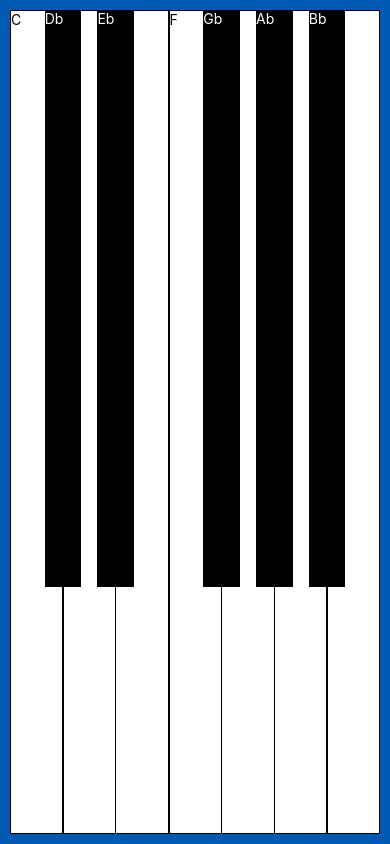
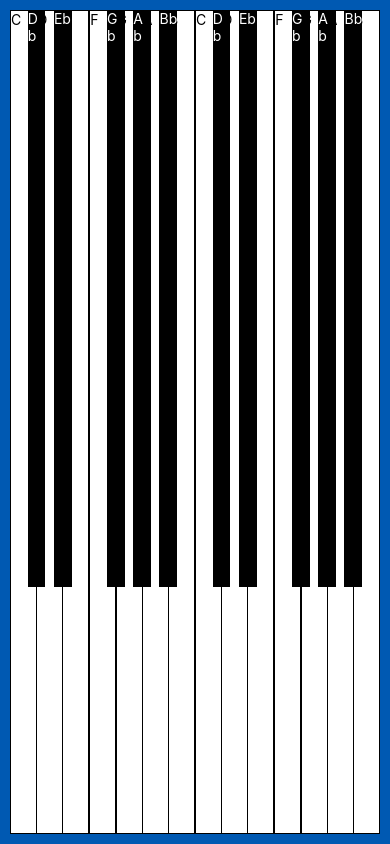
Before and after one commit to dcmorales/digital-keyboard-mobile, a React Native app: screen / in a window 390 px wide. Built offline with nearby package versions, Linux system fonts and the light colour scheme.

Commit message:
Added a second octave to keyboard

```diff
--- a/src/components/Keyboard.js
+++ b/src/components/Keyboard.js
@@ -1,23 +1,13 @@
 import React from 'react';
 import { StyleSheet, View } from 'react-native';
 
-import Key from './Key';
+import Octave from './Octave';
 
 export default function Keyboard() {
   return (
     <View style={styles.keyboard}>
-      <Key color="white" note="C" />
-      <Key color="black" note="Db" />
-      <Key color="white" note="D" />
-      <Key color="black" note="Eb" />
-      <Key color="white" note="E" />
-      <Key color="white" note="F" />
-      <Key color="black" note="Gb" />
-      <Key color="white" note="G" />
-      <Key color="black" note="Ab" />
-      <Key color="white" note="A" />
-      <Key color="black" note="Bb" />
-      <Key color="white" note="B" />
+      <Octave />
+      <Octave />
     </View>
   );
 }
--- /dev/null
+++ b/src/components/Octave.js
@@ -0,0 +1,30 @@
+import React from 'react';
+import { StyleSheet, View } from 'react-native';
+
+import Key from './Key';
+
+export default function Octave() {
+  return (
+    <View style={styles.octave}>
+      <Key color="white" note="C" />
+      <Key color="black" note="Db" />
+      <Key color="white" note="D" />
+      <Key color="black" note="Eb" />
+      <Key color="white" note="E" />
+      <Key color="white" note="F" />
+      <Key color="black" note="Gb" />
+      <Key color="white" note="G" />
+      <Key color="black" note="Ab" />
+      <Key color="white" note="A" />
+      <Key color="black" note="Bb" />
+      <Key color="white" note="B" />
+    </View>
+  );
+}
+
+const styles = StyleSheet.create({
+  octave: {
+    flex: 1,
+    flexDirection: 'row',
+  },
+});
```
